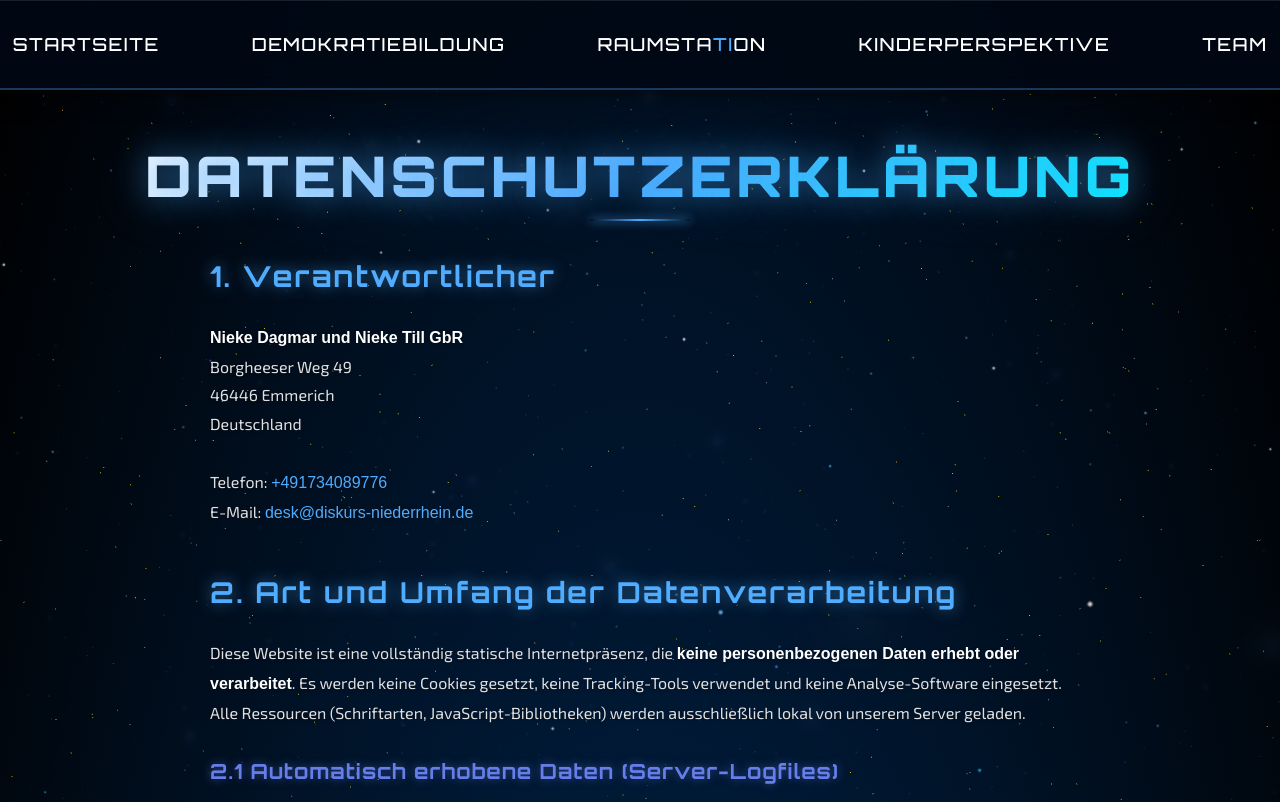
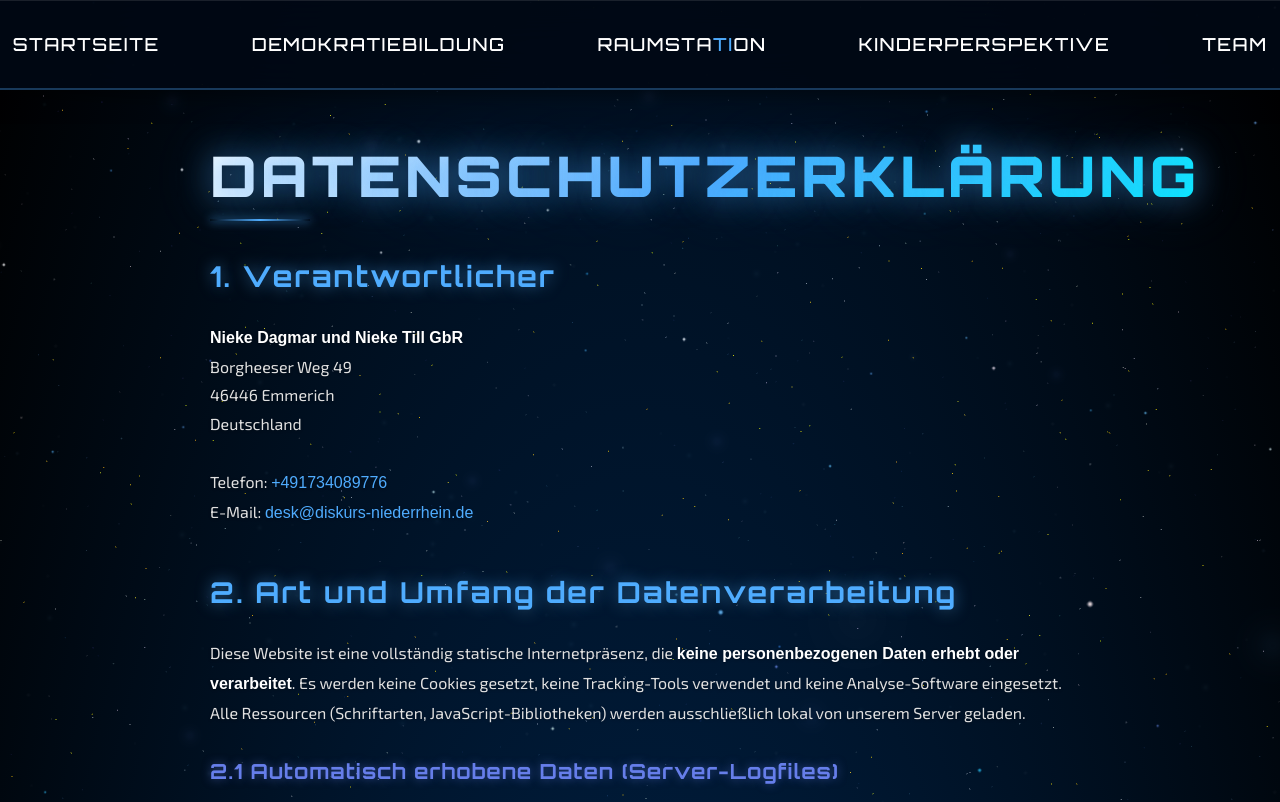
Before and after one commit to TilliVanilli333/website, a plain HTML site: page datenschutz.html in a window 1280 px wide. Shown: the top 802 px of the page. Drawn offline with Linux system fonts and the light colour scheme; animation ran at ten frames a second; a web font is replaced by a local one.

Commit message:
Align Datenschutz heading with content

```diff
--- a/datenschutz.html
+++ b/datenschutz.html
@@ -276,14 +276,16 @@
                 0 0 30px rgba(79, 172, 254, 0.5),
                 0 0 60px rgba(79, 172, 254, 0.3);
             position: relative;
+            text-align: left;
+            align-self: flex-start;
         }
 
         .main-content h1::after {
             content: '';
             position: absolute;
             bottom: -10px;
-            left: 50%;
-            transform: translateX(-50%);
+            left: 0;
+            transform: none;
             width: 100px;
             height: 2px;
             background: linear-gradient(90deg, transparent, #4facfe, transparent);
@@ -368,6 +370,7 @@
             .main-content h1 {
                 font-size: 2.8rem;
                 letter-spacing: 2px;
+                text-align: left !important;
             }
 
             .hamburger {
```
